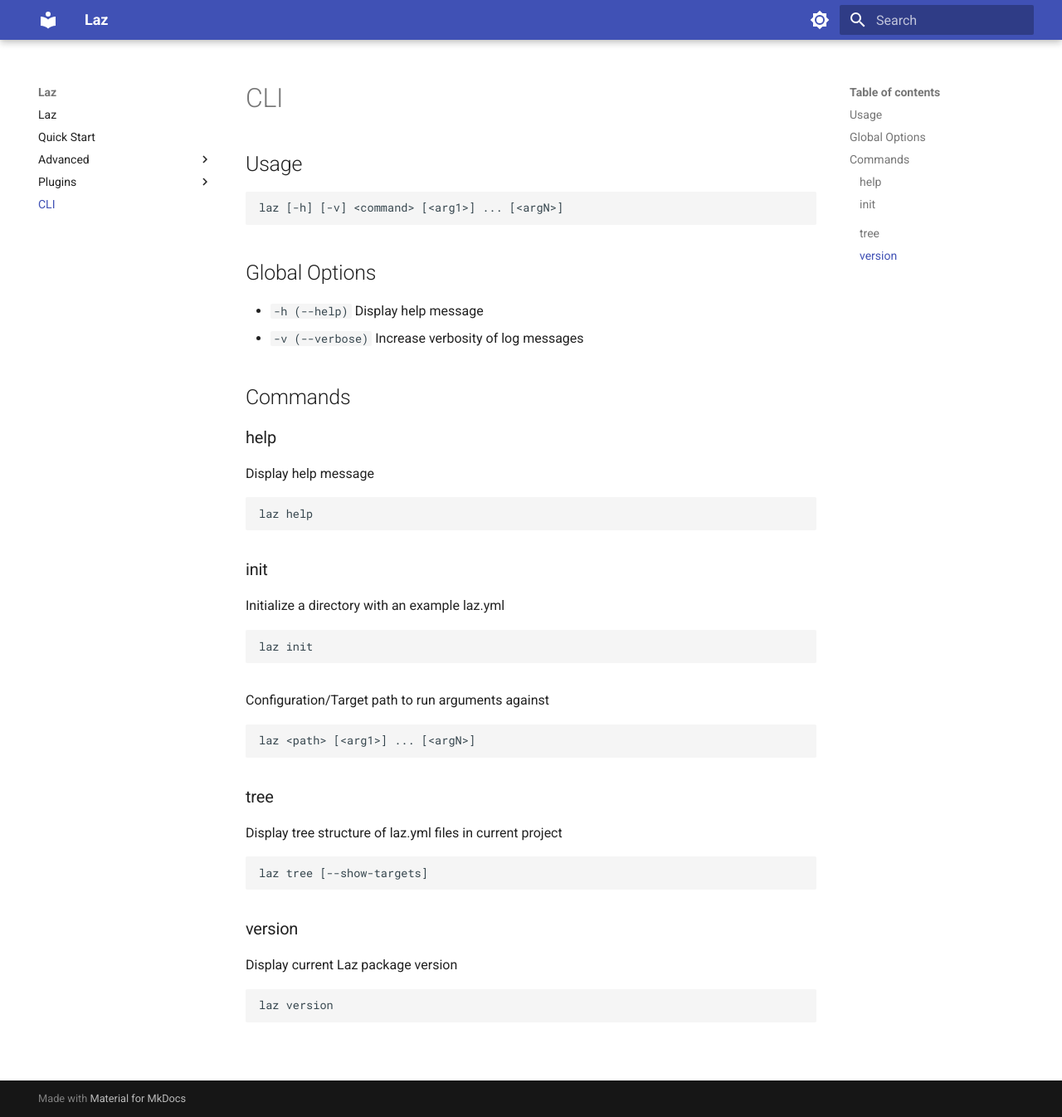
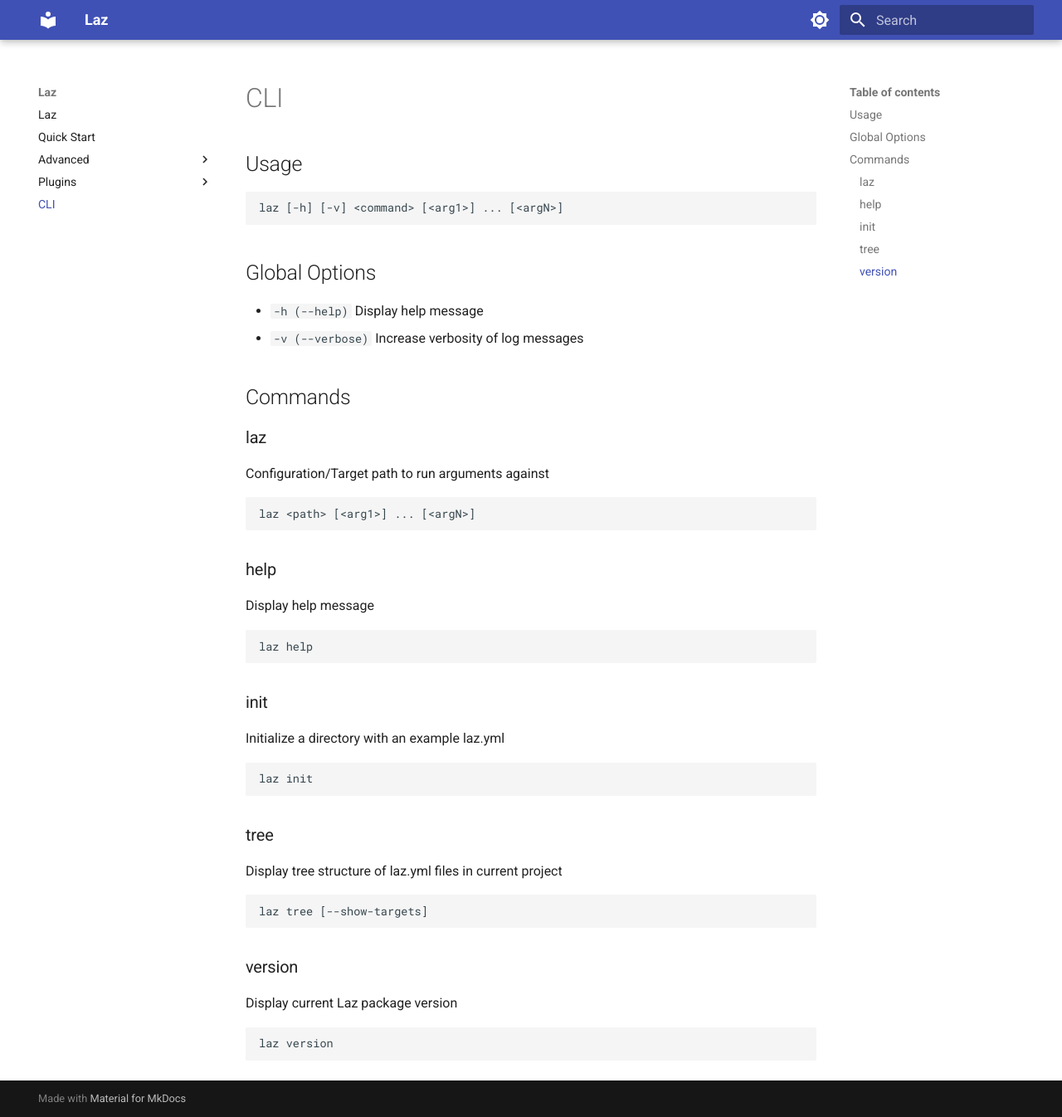
Before and after one commit to joshwycuff/py-laz, an MkDocs documentation site: the page built from docs/cli.md, in a window 1280 px wide and 1346 px high. Shown: the whole window at 83% size. Built offline with MkDocs 1.6.1 and Material for MkDocs 9.7.7, drawn with Linux system fonts in a browser that asks for light colours.

````diff
--- a/docs/cli.md
+++ b/docs/cli.md
@@ -12,6 +12,14 @@ laz [-h] [-v] <command> [<arg1>] ... [<argN>]
 - `-v (--verbose)`     Increase verbosity of log messages
 
 ## Commands
+
+### laz
+
+Configuration/Target path to run arguments against
+
+```shell
+laz <path> [<arg1>] ... [<argN>]
+```
 
 ### help
 
@@ -29,14 +37,6 @@ Initialize a directory with an example laz.yml
 laz init
 ```
 
-### <path>
-
-Configuration/Target path to run arguments against
-
-```shell
-laz <path> [<arg1>] ... [<argN>]
-```
-
 ### tree
 
 Display tree structure of laz.yml files in current project
````
Also changed, not shown: docs/quick_start.md (+2 -0 lines), 1 other file.
